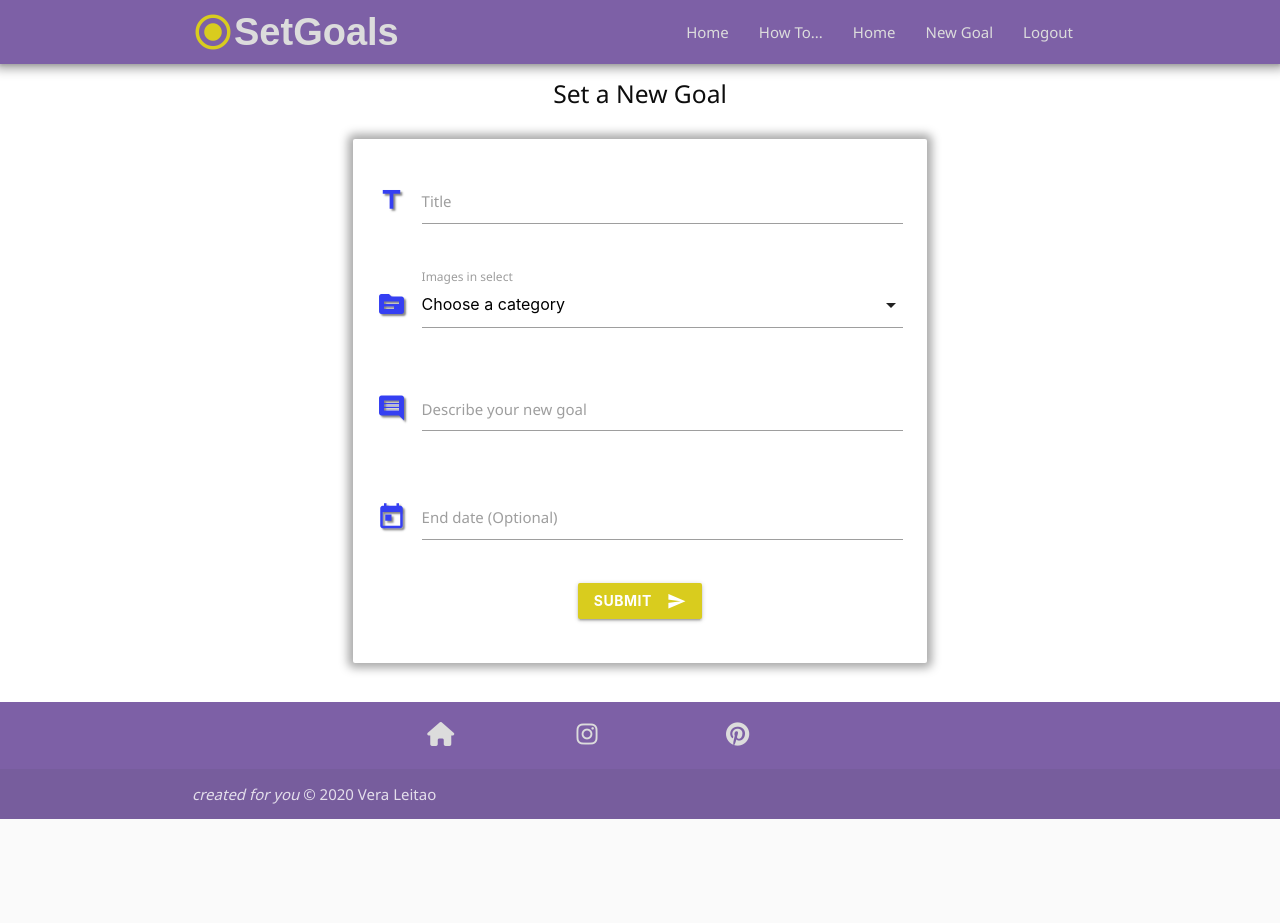
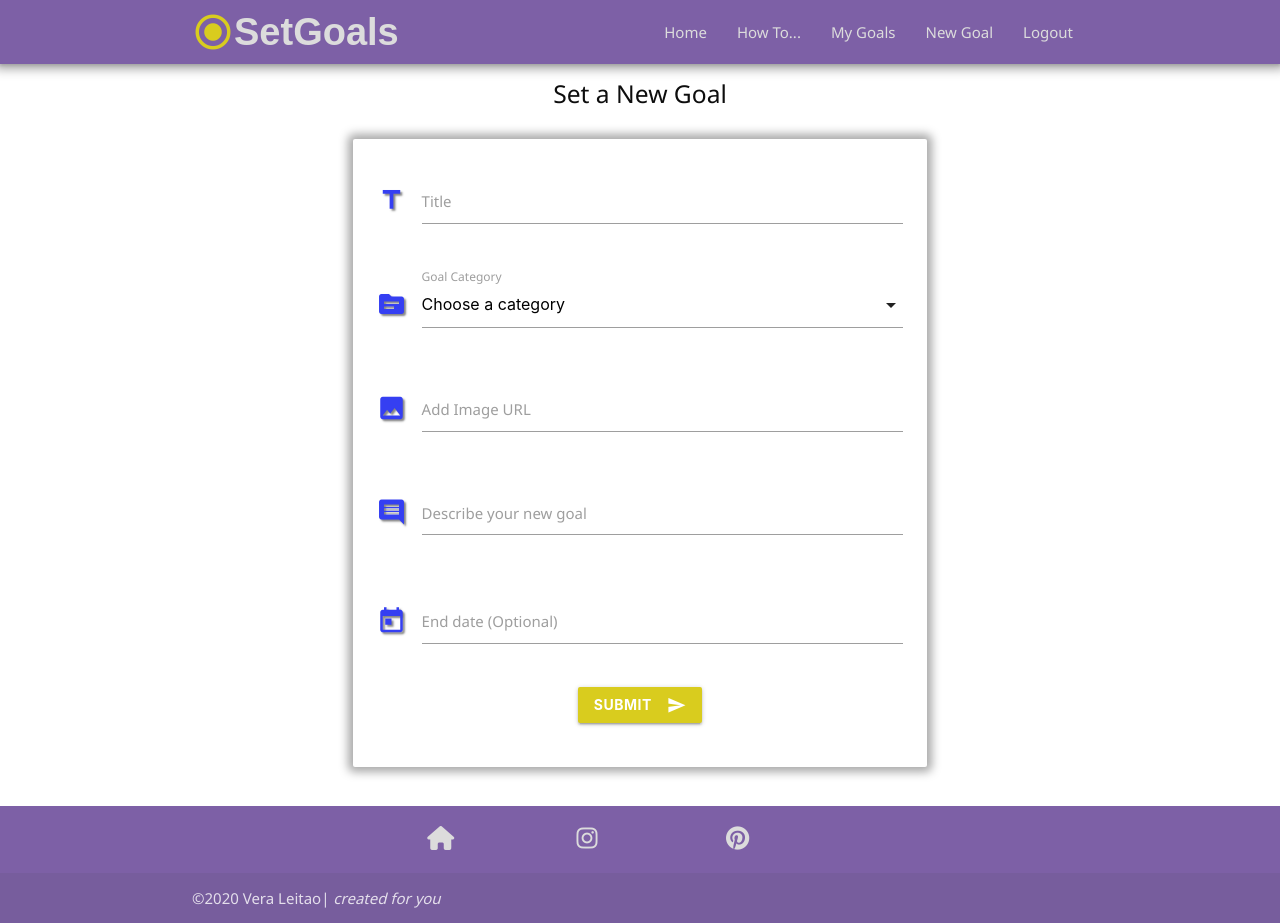
Before and after one commit to veraleitaodev/getGoals, a Flask app: page /new_goal in a window 1280 px wide. Before the commit the page ends 819 px from the top, so only its background shows below. Run offline with Flask 2, Linux system fonts and the light colour scheme; the visitor is signed in with stand-in values (Sample User, id 1); data that the repository does not hold is empty; some libraries are stand-ins or nearby versions; some web fonts are replaced.

Commit message:
add input areas to form, fixed delete bug

```diff
--- a/run.py
+++ b/run.py
@@ -118,6 +118,8 @@ def new_goal():
     if request.method == "POST":
         add_goal = {
             "goal_title": request.form.get("goal_title"),
+            "category_name": request.form.get("category_name"),
+            "goal_image": request.form.get("goal_image"),
             "goal_description": request.form.get("goal_description"),
             "due_date": request.form.get("due_date"),
             "author": session["user"]
@@ -127,7 +129,8 @@ def new_goal():
         flash("Goal Added")
         return redirect(url_for("set_goals"))
 
-    return render_template("new-goal.html")
+    categories = mongo.db.categories.find().sort("category_name", 1)
+    return render_template("new-goal.html", categories=categories)
 
 
 @app.route("/edit_goal/<goal_id>", methods=["GET", "POST"])
@@ -135,6 +138,7 @@ def edit_goal(goal_id):
     if request.method == "POST":
         update_goal = {
             "goal_title": request.form.get("goal_title"),
+            "goal_image": request.form.get("goal_image"),
             "goal_description": request.form.get("goal_description"),
             "due_date": request.form.get("due_date"),
             "author": session["user"]
@@ -155,13 +159,6 @@ def delete_goal(goal_id):
     return redirect(url_for("set_goals"))
 
 
-@app.route("/completed_goal?<goal_id>")
-def completed_goal(goal_id):
-    mongo.db.goals.remove({"_id": ObjectId(goal_id)})
-    flash("Congratulations! You completed your Goal")
-    return redirect(url_for("set_goals"))
-
-
 @app.route('/how_to')
 def how_to():
     return render_template('how-to.html')
--- a/static/css/style.css
+++ b/static/css/style.css
@@ -144,7 +144,7 @@ a.footer-links i:hover {
   color: var(--color-4);
 }
 
-/*-- home page --*/
+/*-- home/index page --*/
 h4.home-page {
   color: var(--color-1);
   line-height: 36px;
@@ -162,11 +162,11 @@ h4.home-page {
 }
 
 .parallax-container.container-1 {
-  max-height: 400px;
+  max-height: 500px;
 }
 
 .parallax-container.container-2 {
-  max-height: 200px;
+  max-height: 250px;
 }
 
 a.btn-floating {
@@ -201,6 +201,15 @@ i.material-icons.logo-icon {
   color: var(--color-5);
 }
 
+.goal-image{
+    width: 70%;
+    max-height: 300px;
+    -ms-flex-item-align: center;
+        -ms-grid-row-align: center;
+        align-self: center;
+    margin-bottom: 20px;
+}
+
 .list-inline {
   padding-left: 0;
   margin-left: -2px;
@@ -213,9 +222,9 @@ i.material-icons.logo-icon {
 }
 
 i.tooltipped {
-  font-size: 14px;
+  font-size: 18px;
   color: var(--color-10);
-  padding: 5px;
+  padding: 15px;
 }
 
 .modal-close.btn {
--- a/templates/base.html
+++ b/templates/base.html
@@ -42,7 +42,7 @@
                 <li><a href="{{ url_for('home') }}">Home</a></li>
                 <li><a href="{{ url_for('how_to') }}">How To...</a></li>
                 {% if session.user %}
-                    <li><a href="{{ url_for('set_goals') }}">Home</a></li>
+                    <li><a href="{{ url_for('set_goals') }}">My Goals</a></li>
                     <li><a href="{{ url_for('new_goal') }}">New Goal</a></li>
                     <li><a href="{{ url_for('logout') }}">Logout</a></li>
                 {% else %}
@@ -111,7 +111,7 @@
         </div>
       </div>
       <div class="footer-copyright">
-        <div class="container"><em>created for you</em> © 2020 Vera Leitao</div>
+        <div class="container">©2020 Vera Leitao| <em>created for you</em></div>
       </div>
     </footer>
     <script src="https://ajax.googleapis.com/ajax/libs/jquery/3.5.1/jquery.min.js"></script>
--- a/templates/new-goal.html
+++ b/templates/new-goal.html
@@ -15,8 +15,10 @@
             <input
               id="goal_title"
               name="goal_title"
+              minlength="5"
+              maxlength="30"
               type="text"
-              data-length="20"
+              class="validate"
               required
             />
             <label for="goal_title">Title</label>
@@ -26,73 +28,27 @@
         <div class="row">
           <div class="input-field col s12">
             <i class="material-icons new-form-icon prefix">topic</i>
-            <select class="icons">
+            <select
+              class="icons validate"
+              id="category_name"
+              name="category_name"
+              required
+            >
               <option value="" disabled selected>Choose a category</option>
-              <option
-                value=""
-                data-icon="static/images/family.jpg"
-                class="left"
-              >
-                Family
+              {% for category in categories %}
+              <option value="{{ category.category_name }}">
+                {{ category.category_name }}
               </option>
-              <option
-                value=""
-                data-icon="static/images/career.jpg"
-                class="left"
-              >
-                Career
-              </option>
-              <option
-                value=""
-                data-icon="static/images/fitness.jpg"
-                class="left"
-              >
-                Fitness
-              </option>
-              <option
-                value=""
-                data-icon="static/images/charity.jpg"
-                class="left"
-              >
-                Charity
-              </option>
-              <option
-                value=""
-                data-icon="static/images/health.jpg"
-                class="left"
-              >
-                Health
-              </option>
-              <option
-                value=""
-                data-icon="static/images/hobbies.jpg"
-                class="left"
-              >
-                Hobbies
-              </option>
-              <option
-                value=""
-                data-icon="static/images/travel.jpg"
-                class="left"
-              >
-                Travel
-              </option>
-               <option
-                value=""
-                data-icon="static/images/money.jpg"
-                class="left"
-              >
-                Money
-              </option>
-              <option
-                value=""
-                data-icon="static/images/education.jpg"
-                class="left"
-              >
-                Education
-              </option>
+              {% endfor %}
             </select>
-            <label>Images in select</label>
+            <label for="category_name">Goal Category</label>
+          </div>
+        </div>
+        <div class="row">
+          <div class="input-field col s12">
+            <i class="material-icons new-form-icon prefix">image</i>
+            <input id="goal_image" name="goal_image" type="url" required />
+            <label for="goal_image">Add Image URL</label>
           </div>
         </div>
         <!-- textarea from Materialize to include description of Goal -->
@@ -103,7 +59,8 @@
               id="goal_description"
               name="goal_description"
               class="materialize-textarea"
-              data-length="200"
+              min-length="3"
+              max-length="200"
               required
             ></textarea>
             <label for="goal_description">Describe your new goal</label>
```
Also changed, not shown: templates/edit-goal.html (+40 -9 lines), templates/goals.html (+19 -13 lines), README.md, static/bugs/edit-delete-bug.jpeg (added).
